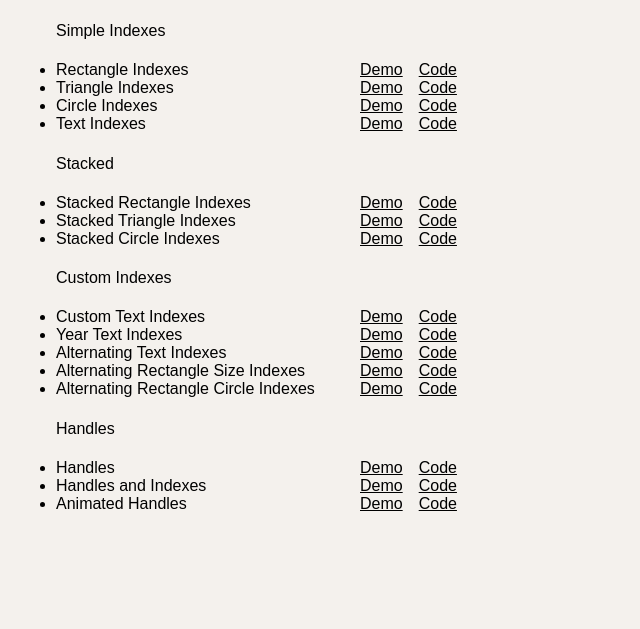
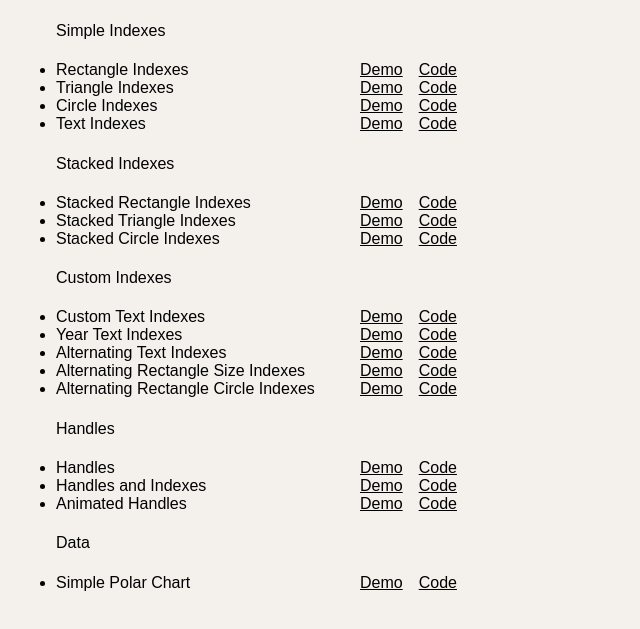
Before and after one commit to PTRRR/clib, a website: page examples/index.html in a window 1280 px wide. Shown: the part 135-764 px from the top of the page, without its empty margins (0-640 px from the left). Drawn offline with Linux system fonts and the light colour scheme; a web font is replaced by a local one.

Commit message:
Release v1.0.12

```diff
--- a/examples/index.html
+++ b/examples/index.html
@@ -102,7 +102,7 @@
           </a>
         </section>
       </li>
-      <h4>Stacked</h4>
+      <h4>Stacked Indexes</h4>
       <li>
         <section>
           <h5>Stacked Rectangle Indexes</h5>
@@ -226,6 +226,18 @@
           </a>
         </section>
       </li>
+      <h4>Data</h4>
+      <li>
+        <section>
+          <h5>Simple Polar Chart</h5>
+          <a href="./simple-polar-chart/index.html">Demo</a>
+          <a
+            href="https://github.com/PTRRR/energy-clock-lib/blob/main/examples/simple-polar-chart/index.html"
+          >
+            Code
+          </a>
+        </section>
+      </li>
     </ul>
   </body>
 </html>
--- a/lib/utils/helpers.ts
+++ b/lib/utils/helpers.ts
@@ -28,7 +28,9 @@ export const createClock = async (
   await clock.initialize();
 
   try {
-    const data = await loadData("./data.csv");
+    const data = await loadData(
+      "https://raw.githubusercontent.com/PTRRR/energy-clock-lib/main/assets/data.csv"
+    );
     setup?.(clock, data);
   } catch (error) {
     setup?.(clock, {});
--- a/package.json
+++ b/package.json
@@ -1,6 +1,6 @@
 {
   "name": "energy-clock-lib",
-  "version": "1.0.11",
+  "version": "1.0.12",
   "description": "",
   "main": "lib/main.ts",
   "scripts": {
```
Also changed, not shown: examples/simple-polar-chart/index.html (added, +18 -0 lines), dist/index.js, 1 other file.
